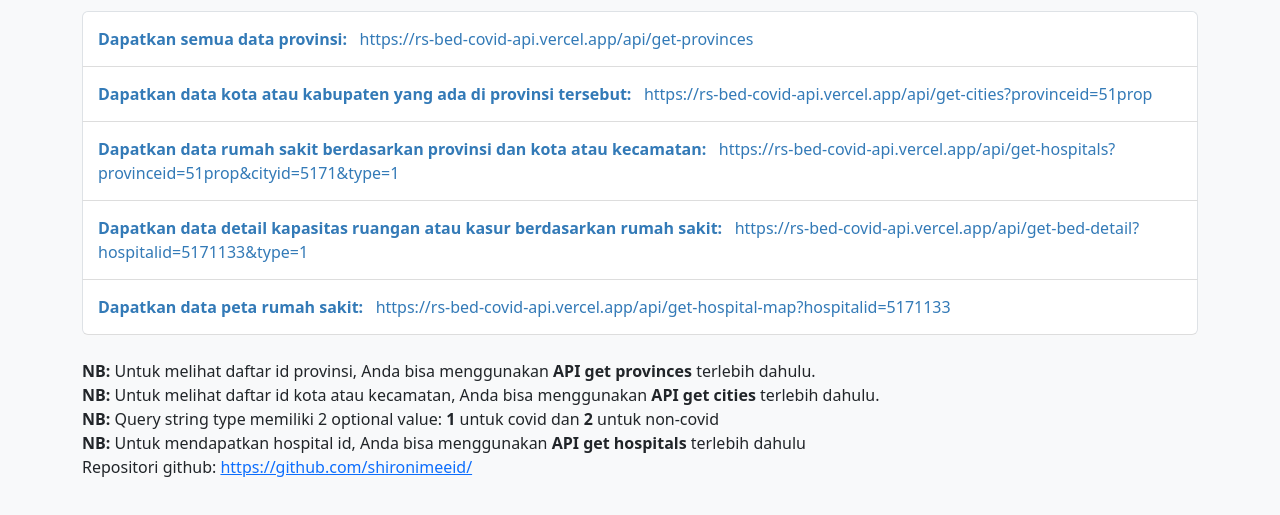
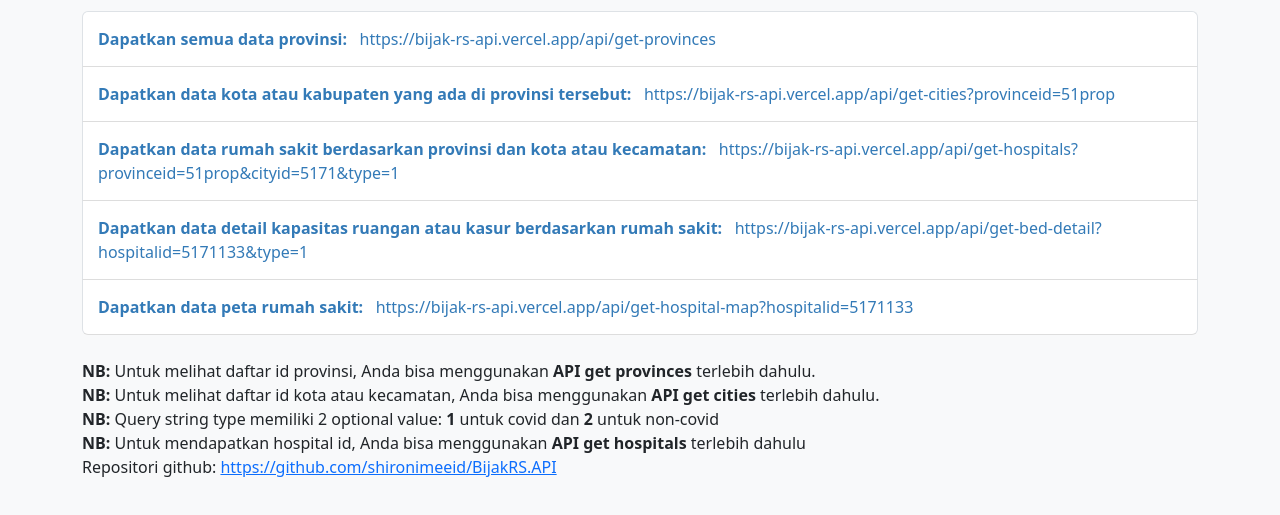
Before and after one commit to shironimeeid/BijakRS.API, a website: page index.html in a window 1280 px wide. Shown: the part 101-616 px from the top of the page. Drawn offline with nearby package versions, Linux system fonts and the light colour scheme.

Commit message:
Update index.html

```diff
--- a/index.html
+++ b/index.html
@@ -53,23 +53,23 @@
         <ul class="list-group">
             <li class="list-group-item">
                 <strong>Dapatkan semua data provinsi: &nbsp;</strong>
-                <a href="/api/get-provinces">https://rs-bed-covid-api.vercel.app/api/get-provinces</a>
+                <a href="/api/get-provinces">https://bijak-rs-api.vercel.app/api/get-provinces</a>
             </li>
             <li class="list-group-item">
                 <strong>Dapatkan data kota atau kabupaten yang ada di provinsi tersebut: &nbsp;</strong>
-                <a href="/api/get-cities?provinceid=51prop">https://rs-bed-covid-api.vercel.app/api/get-cities?provinceid=51prop</a>
+                <a href="/api/get-cities?provinceid=51prop">https://bijak-rs-api.vercel.app/api/get-cities?provinceid=51prop</a>
             </li>
             <li class="list-group-item">
                 <strong>Dapatkan data rumah sakit berdasarkan provinsi dan kota atau kecamatan: &nbsp;</strong>
-                <a href="/api/get-hospitals?provinceid=51prop&cityid=5171&type=1">https://rs-bed-covid-api.vercel.app/api/get-hospitals?provinceid=51prop&cityid=5171&type=1</a>
+                <a href="/api/get-hospitals?provinceid=51prop&cityid=5171&type=1">https://bijak-rs-api.vercel.app/api/get-hospitals?provinceid=51prop&cityid=5171&type=1</a>
             </li>
             <li class="list-group-item">
                 <strong>Dapatkan data detail kapasitas ruangan atau kasur berdasarkan rumah sakit: &nbsp;</strong>
-                <a href="/api/get-bed-detail?hospitalid=5171133&type=1">https://rs-bed-covid-api.vercel.app/api/get-bed-detail?hospitalid=5171133&type=1</a>
+                <a href="/api/get-bed-detail?hospitalid=5171133&type=1">https://bijak-rs-api.vercel.app/api/get-bed-detail?hospitalid=5171133&type=1</a>
             </li>
             <li class="list-group-item">
                 <strong>Dapatkan data peta rumah sakit: &nbsp;</strong>
-                <a href="/api/get-hospital-map?hospitalid=5171133">https://rs-bed-covid-api.vercel.app/api/get-hospital-map?hospitalid=5171133</a>
+                <a href="/api/get-hospital-map?hospitalid=5171133">https://bijak-rs-api.vercel.app/api/get-hospital-map?hospitalid=5171133</a>
             </li>
         </ul>
         <div class="mt-4">
@@ -81,7 +81,7 @@
             <br>
             <strong>NB: </strong><span>Untuk mendapatkan hospital id, Anda bisa menggunakan <strong>API get hospitals</strong> terlebih dahulu</span>
             <br>
-            <span>Repositori github: <a href="https://github.com/shironimeeid/">https://github.com/shironimeeid/</a></span>
+            <span>Repositori github: <a href="https://github.com/shironimeeid/BijakRS.API">https://github.com/shironimeeid/BijakRS.API</a></span>
         </div>
     </div>
     <!-- Bootstrap JS -->
```
